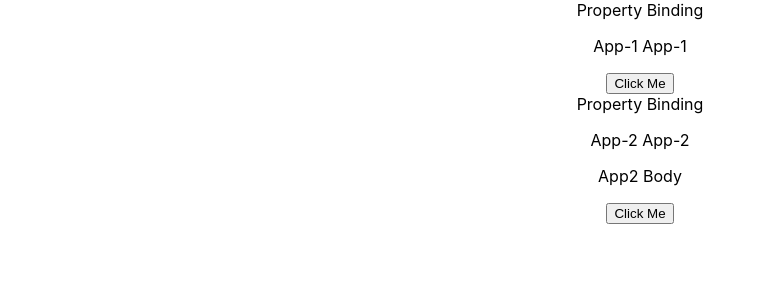
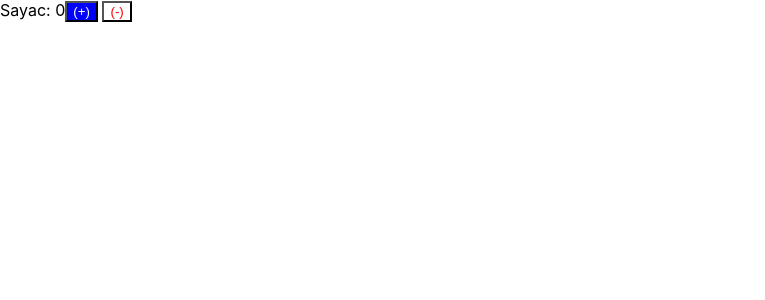
Before and after one commit to neominalsolutions/ArchitectReactTs01, a React (Create React App) app: page / in a window 1280 px wide. Shown: the top 300 px of the page, without its empty margins (0-765 px from the left). Built offline with nearby package versions, Linux system fonts and the light colour scheme.

Commit message:
React Props

```diff
--- a/src/index.tsx
+++ b/src/index.tsx
@@ -3,6 +3,7 @@ import ReactDOM from 'react-dom/client';
 import './index.css';
 import reportWebVitals from './reportWebVitals';
 import App from './App';
+import CounterPage from './pages/CounterPage';
 
 const root = ReactDOM.createRoot(
   document.getElementById('root') as HTMLElement
@@ -11,8 +12,9 @@ root.render(
   // <React.StrictMode>
     // kendi componentimize dışarıdan bir attribute değeri gönderebildik
     <>
-        <App title='App-1' />
-        <App title='App-2' body='App2 Body' />
+        {/* <App title='App-1' />
+        <App title='App-2' body='App2 Body' /> */}
+        <CounterPage />
     </>
 
   // </React.StrictMode>
```
